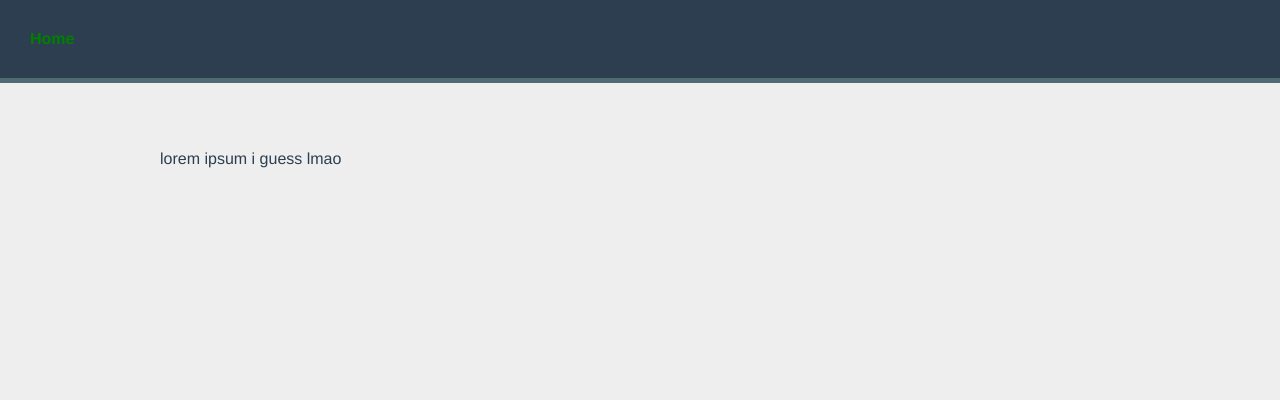
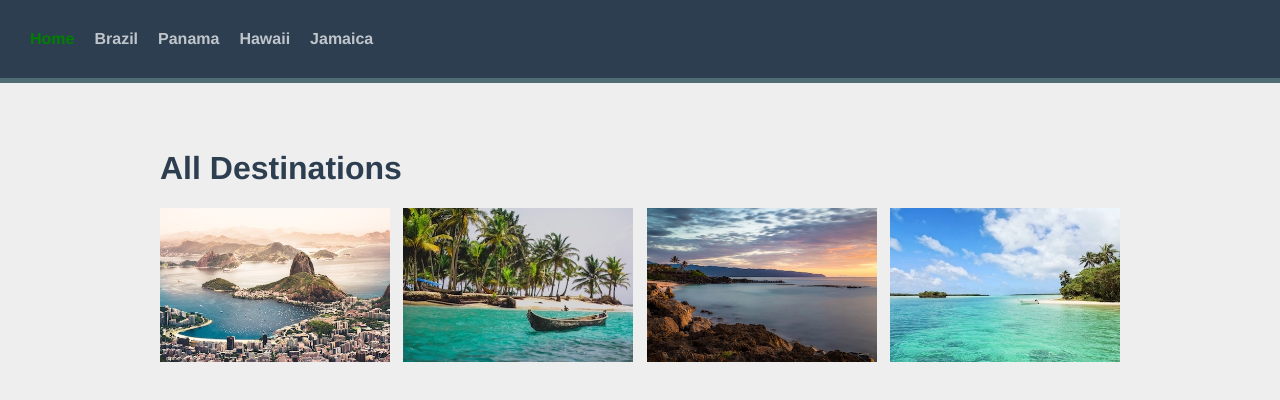
Before and after one commit to theAntarux/Vue-Router-Projekt, a Vue app: page / in a window 1280 px wide. Shown: the top 400 px of the page. Built offline with nearby package versions, Linux system fonts and the light colour scheme.

Commit message:
Added HomeView & finished navigation
> Added HomeView component with routing.
> Finished navigation component with routing.
> Updated DestinationStore to better support returning of all the destinations through a getter method.

```diff
--- a/src/components/TheNavigation.vue
+++ b/src/components/TheNavigation.vue
@@ -1,20 +1,32 @@
 <script lang="ts">
 import { defineComponent } from 'vue'
+import { DestinationStore } from '@/stores/DestinationStore';
 
 export default defineComponent({
-    name: 'TheNavigation'
+    name: 'TheNavigation',
+    computed: {
+      Destinations() {
+         return DestinationStore().GetDestinations()
+      }
+    }
 })
-
 </script>
 
 <template>
    <header>
-    <nav id="nav">
-       <RouterLink to="/">Home</RouterLink>
-    </nav>
+      <nav id="nav">
+         <RouterLink to="/">Home</RouterLink>
+         <RouterLink
+            v-for="Destination in Destinations"
+            :key="Destination.id"
+            :to="{name: 'destination', params: { DestinationName: Destination.name }}"
+         >
+         {{ Destination.name }}
+         </RouterLink>
+      </nav>
    </header>
 
    <div class="container">
-    <RouterView />
+      <RouterView />
    </div>
 </template>
--- a/src/stores/DestinationStore.ts
+++ b/src/stores/DestinationStore.ts
@@ -31,5 +31,9 @@ export const DestinationStore = defineStore('DestinationStore', () => {
         return DestinationsReference.value.find((Destination) => Destination.name === Name) || null
     }
 
-    return { DestinationsReference, GetDestinationByName }
+    const GetDestinations = (): Destination[] => {
+        return DestinationsReference.value
+    }
+
+    return { GetDestinationByName, GetDestinations }
 })
--- a/src/views/HomeView.vue
+++ b/src/views/HomeView.vue
@@ -1,6 +1,28 @@
 <script lang="ts">
+import { defineComponent } from 'vue';
+import { DestinationStore } from '@/stores/DestinationStore';
+
+export default defineComponent({
+    name: 'HomeView',
+    computed: {
+        Destinations() {
+            return DestinationStore().GetDestinations()
+        }
+    }
+})
 </script>
 
 <template>
-    <p> lorem ipsum i guess lmao </p>
+    <div class="home">
+        <h1>All Destinations</h1>
+        <div class="destinations">
+            <RouterLink
+               v-for="Destination in Destinations"
+               :key="Destination.id"
+               :to="{name: 'destination', params: { DestinationName: Destination.name }}"
+            >
+            <img :src="`/images/${ Destination.image }`" :alt="Destination.name" />
+            </RouterLink>
+        </div>
+    </div>
 </template>
```
